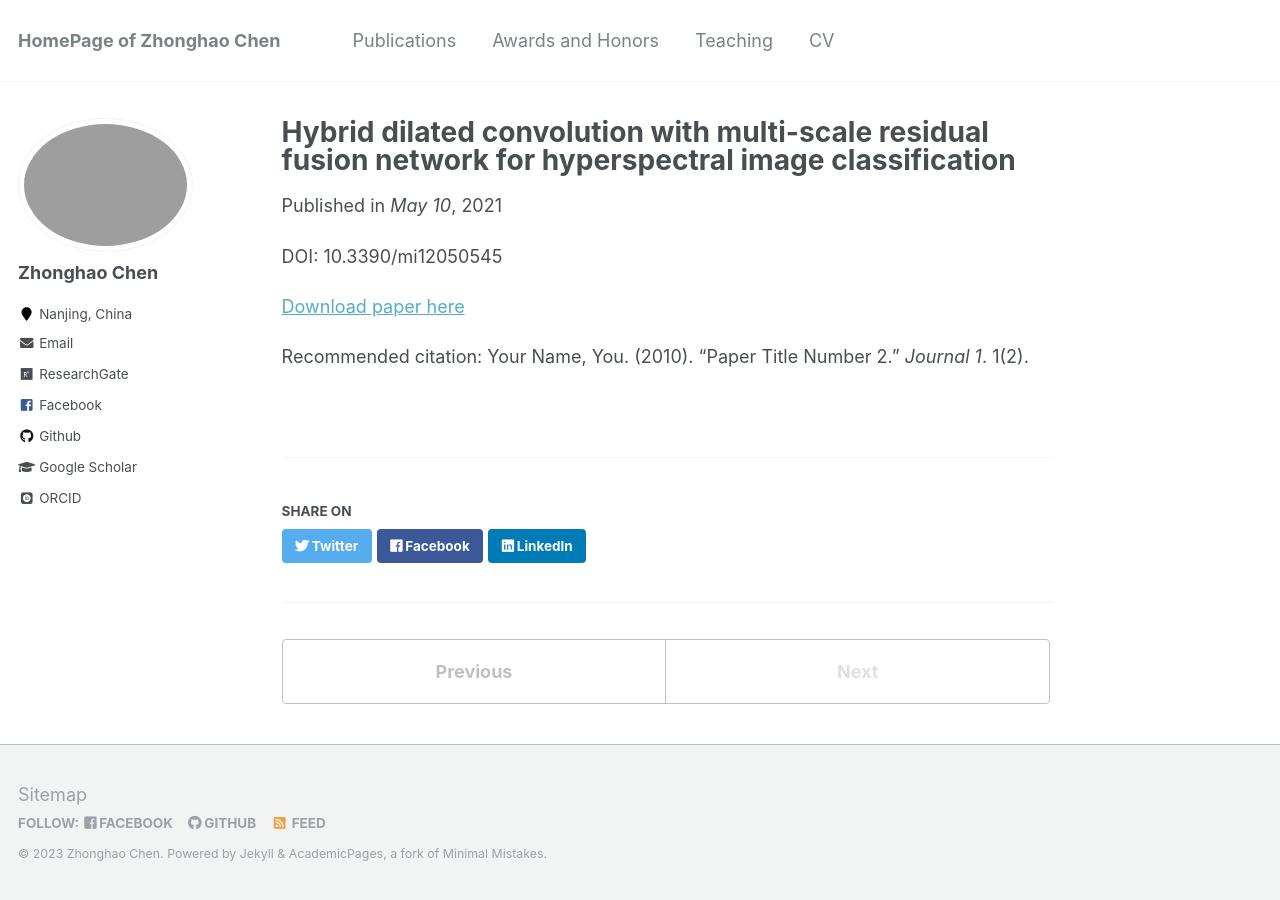
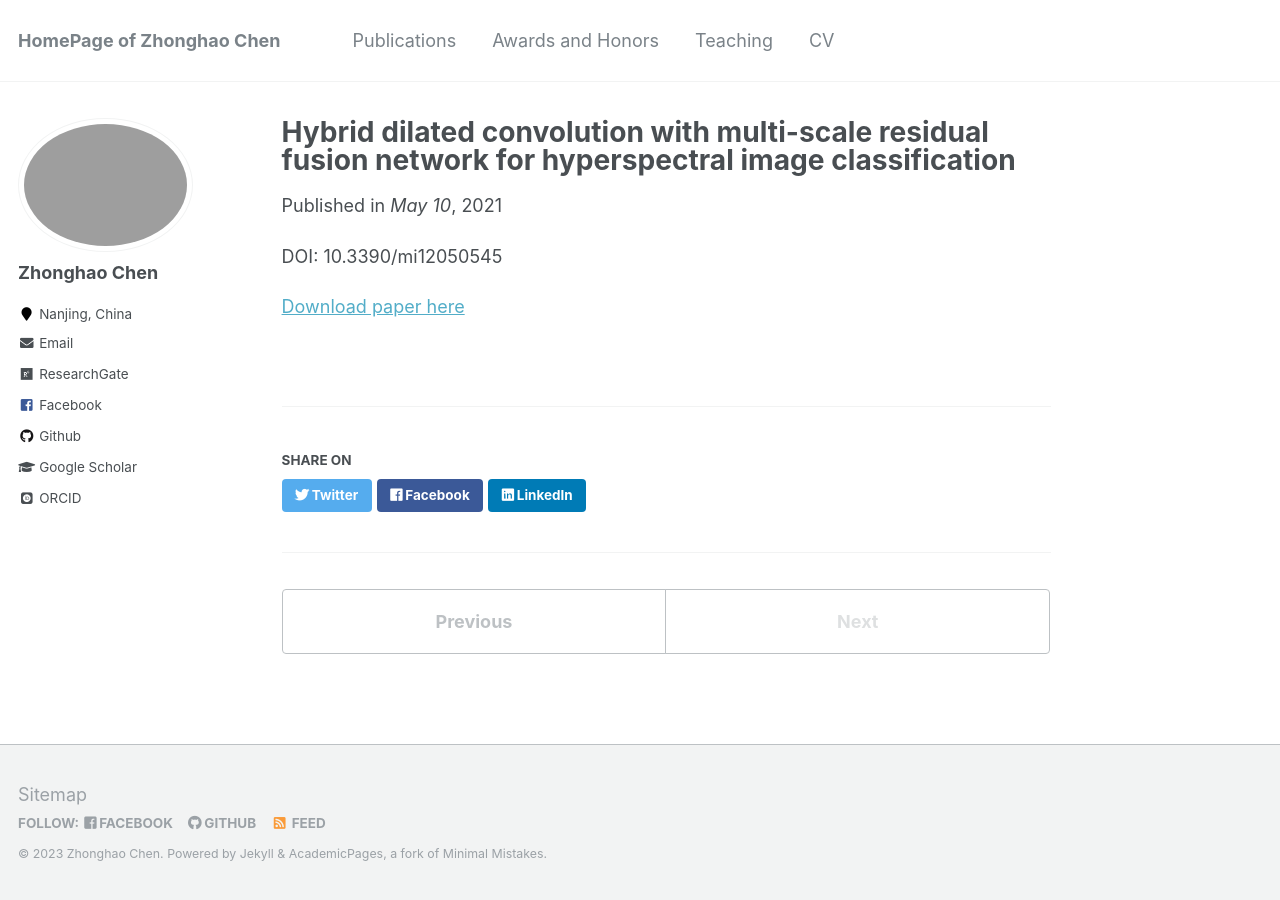
Before and after one commit to zhonghaochen/zhonghaochen.github.io, a Jekyll site: the page built from _publications/2010-10-01-paper-title-number-2.md, in a window 1280 px wide. Built offline with Jekyll 4.4.1, drawn with Linux system fonts in a browser that asks for light colours; some web fonts are replaced.

Commit message:
Update 2010-10-01-paper-title-number-2.md

```diff
--- a/_publications/2010-10-01-paper-title-number-2.md
+++ b/_publications/2010-10-01-paper-title-number-2.md
@@ -3,10 +3,7 @@ title: "Hybrid dilated convolution with multi-scale residual fusion network for
 collection: publications
 date: 2021-05-10
 venue: 'May 10'
-DOI: 10.3390/mi12050545
 ---
 DOI: 10.3390/mi12050545
 
 [Download paper here](http://academicpages.github.io/files/paper2.pdf)
-
-Recommended citation: Your Name, You. (2010). "Paper Title Number 2." <i>Journal 1</i>. 1(2).
```
